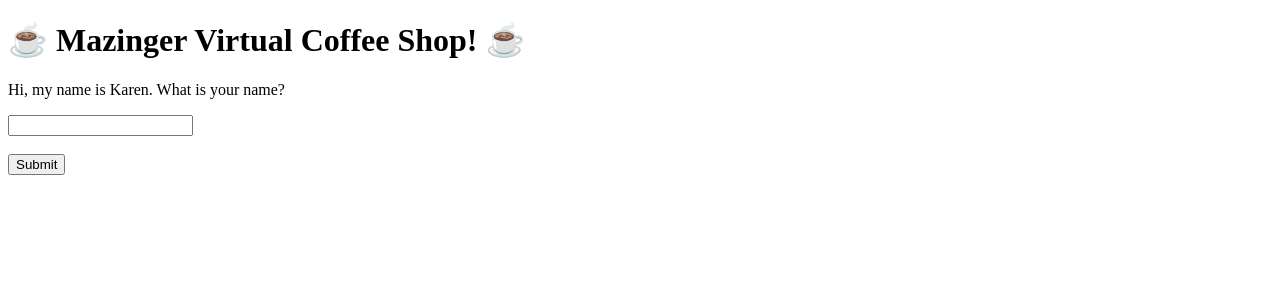
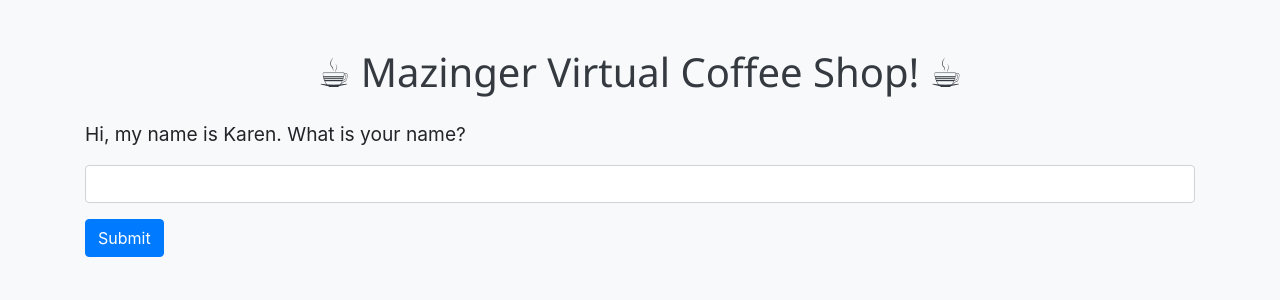
Before and after one commit to BillStewRod/VirtualCoffeShop, a Flask app: page / in a window 1280 px wide. Shown: the top 300 px of the page. Run offline with Flask 2, Linux system fonts and the light colour scheme; some libraries are stand-ins or nearby versions.

Commit message:
added some styles

```diff
--- /dev/null
+++ b/static/styles.css
@@ -0,0 +1,45 @@
+/* static/styles.css */
+body {
+    background-color: #f8f9fa;
+}
+
+h1 {
+    color: #343a40;
+    font-family: 'Segoe UI', Tahoma, Geneva, Verdana, sans-serif;
+}
+
+.form-group p {
+    font-size: 1.2em;
+}
+
+.alert-info {
+    font-size: 1.1em;
+}
+
+/* Custom Bounce In Animation */
+@keyframes bounceIn {
+    0%, 20%, 40%, 60%, 80%, 100% {
+        transform: translateY(0);
+    }
+    50% {
+        transform: translateY(-30px);
+    }
+}
+
+.animate-bounce {
+    animation: bounceIn 1s;
+}
+
+/* Fade In Animation */
+@keyframes fadeIn {
+    from {
+        opacity: 0;
+    }
+    to {
+        opacity: 1;
+    }
+}
+
+.animate-fade {
+    animation: fadeIn 1s;
+}
--- a/templates/index.html
+++ b/templates/index.html
@@ -3,60 +3,58 @@
 <head>
     <meta charset="UTF-8">
     <title>Mazinger Virtual Coffee Shop</title>
+    <!-- Bootstrap CSS -->
+    <link href="https://maxcdn.bootstrapcdn.com/bootstrap/4.5.2/css/bootstrap.min.css" rel="stylesheet">
+    <!-- Animate.css -->
+    <link rel="stylesheet" href="https://cdnjs.cloudflare.com/ajax/libs/animate.css/4.1.1/animate.min.css">
+    <!-- Custom CSS -->
+    <link rel="stylesheet" href="{{ url_for('static', filename='styles.css') }}">
 </head>
 <body>
-    <h1>☕ Mazinger Virtual Coffee Shop! ☕</h1>
-
-    <form method="post">
+    <div class="container">
+        <h1 class="text-center mt-5 animate__animated animate__bounceIn">☕ Mazinger Virtual Coffee Shop! ☕</h1>
+        <form method="post" class="mt-4">
+            <div class="form-group">
                 <p>{{ question }}</p>
-
                 {% if step == 0 %}
-            <input type="text" name="name" required><br><br>
-
+                    <input type="text" name="name" class="form-control animate-bounce" required>
                 {% elif step == 1 %}
-            <input type="text" name="evil_status" required><br><br>
-
+                    <input type="text" name="evil_status" class="form-control animate-bounce" required>
                 {% elif step == 2 %}
-            <input type="number" name="good_deeds" min="0" required><br><br>
-
+                    <input type="number" name="good_deeds" class="form-control animate-bounce" min="0" required>
                 {% elif step == 3 %}
-            <input type="text" name="evil_status_confirm" required><br><br>
-
+                    <input type="text" name="evil_status_confirm" class="form-control animate-bounce" required>
                 {% elif step == 4 %}
-            <input type="text" name="has_beard" required><br><br>
-
+                    <input type="text" name="has_beard" class="form-control animate-bounce" required>
                 {% elif step == 5 %}
-            <input type="number" name="beard_length" min="0" required><br><br>
-
+                    <input type="number" name="beard_length" class="form-control animate-bounce" min="0" required>
                 {% elif step == 6 %}
-            <select name="order" required>
+                    <select name="order" class="form-control animate-bounce" required>
                         {% for item in menu %}
                             <option value="{{ item.name }}">{{ item.name }} - ${{ item.price }}</option>
                         {% endfor %}
-            </select><br><br>
-        {% elif step == 6 %}
-            <select name="order" required>
-                {% for item in menu %}
-                    <option value="{{ item.name }}">{{ item.name }} - ${{ item.price }}</option>
-                {% endfor %}
-            </select><br><br>
-
+                    </select>
                 {% elif step == 7 %}
-            <input type="number" name="quantity" min="1" required><br><br>
-
+                    <input type="number" name="quantity" class="form-control animate-bounce" min="1" required>
                 {% endif %}
-
-        <button type="submit">Submit</button>
+            </div>
+            <button type="submit" class="btn btn-primary animate__animated animate__pulse">Submit</button>
         </form>
 
         {% if message %}
-        <p>{{ message }}</p>
+            <p class="alert alert-info mt-4 animate__animated animate__fadeIn">{{ message }}</p>
         {% endif %}
 
         {% if show_reset %}
             <form method="post">
-            <button type="submit" name="reset">Reset</button>
+                <button type="submit" name="reset" class="btn btn-danger mt-3 animate__animated animate__shakeX">Reset</button>
             </form>
         {% endif %}
+    </div>
+
+    <!-- Bootstrap JS and dependencies -->
+    <script src="https://code.jquery.com/jquery-3.5.1.slim.min.js"></script>
+    <script src="https://cdn.jsdelivr.net/npm/@popperjs/core@2.5.4/dist/umd/popper.min.js"></script>
+    <script src="https://maxcdn.bootstrapcdn.com/bootstrap/4.5.2/js/bootstrap.min.js"></script>
 </body>
 </html>
```
Lines whose indentation alone changed are shown as unchanged.
